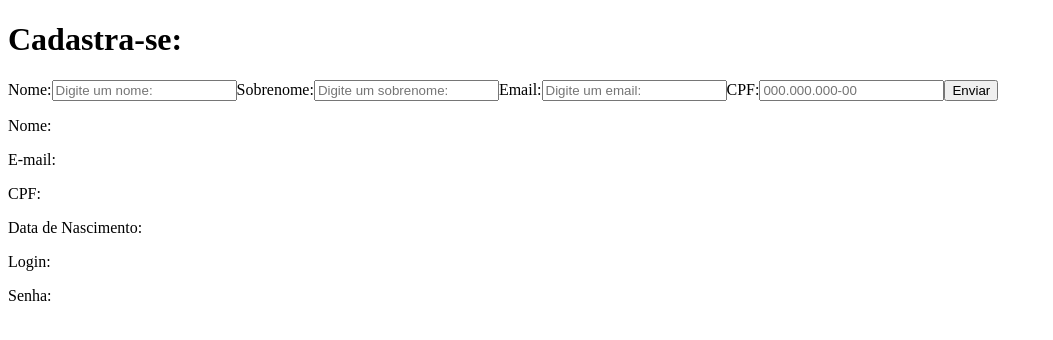
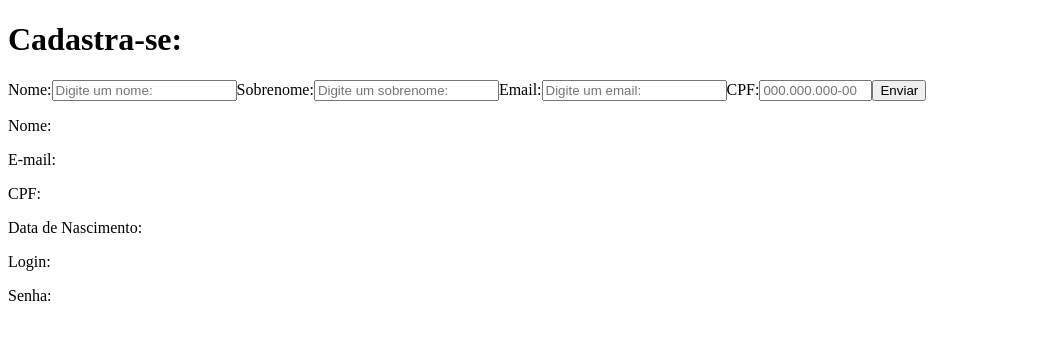
Before and after one commit to JomarFranca/Form_React_01, a React (Create React App) app: page / in a window 1280 px wide. Shown: the top 340 px of the page, without its empty margins (0-1053 px from the left). Built offline with nearby package versions, Linux system fonts and the light colour scheme.

Commit message:
Ajustando input CPF

```diff
--- a/src/App.js
+++ b/src/App.js
@@ -33,12 +33,14 @@ function App() {
 				onChange={(e) => setMail(e.target.value)}
 				placeholder="Digite um email:" />
 			<label>CPF:</label>
-			<input type="number"
+			<input type="text"
 				id="cpf"
 				value={clientCpf}
 				onChange={(e) => setClientCpf(e.target.value)}
+				maxLength="11" size="11"
 				data-mask="999.999.999-99"
-				required placeholder="000.000.000-00" />
+				required placeholder="000.000.000-00"
+				pattern="\d{3}\.?\d{3}\.?\d{3}-?\d{2}" />
 
 			<button onClick={() => setEnviado(true)} >Enviar</button>
 			<p>Nome: {enviado && client + ' ' + client2}</p>
```
